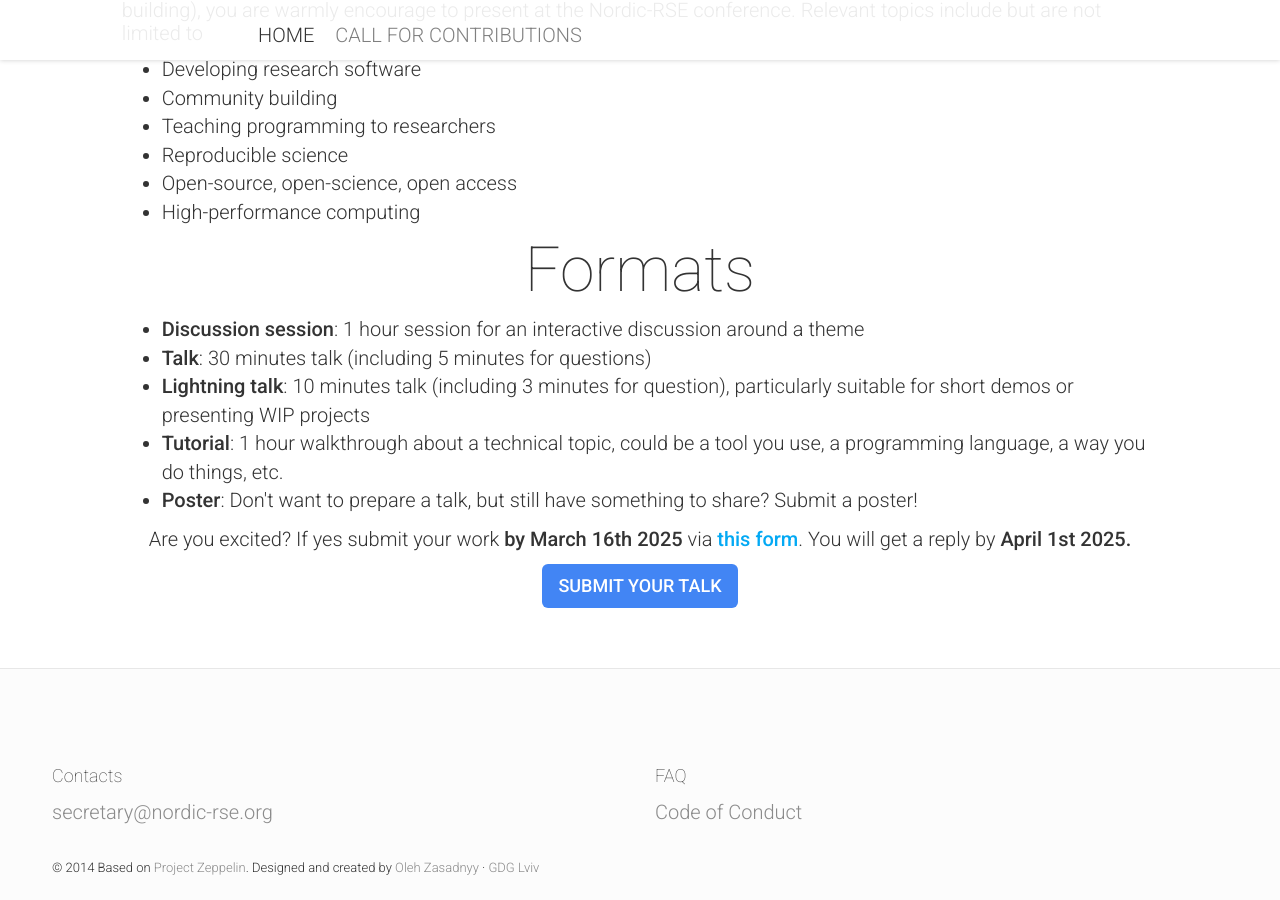
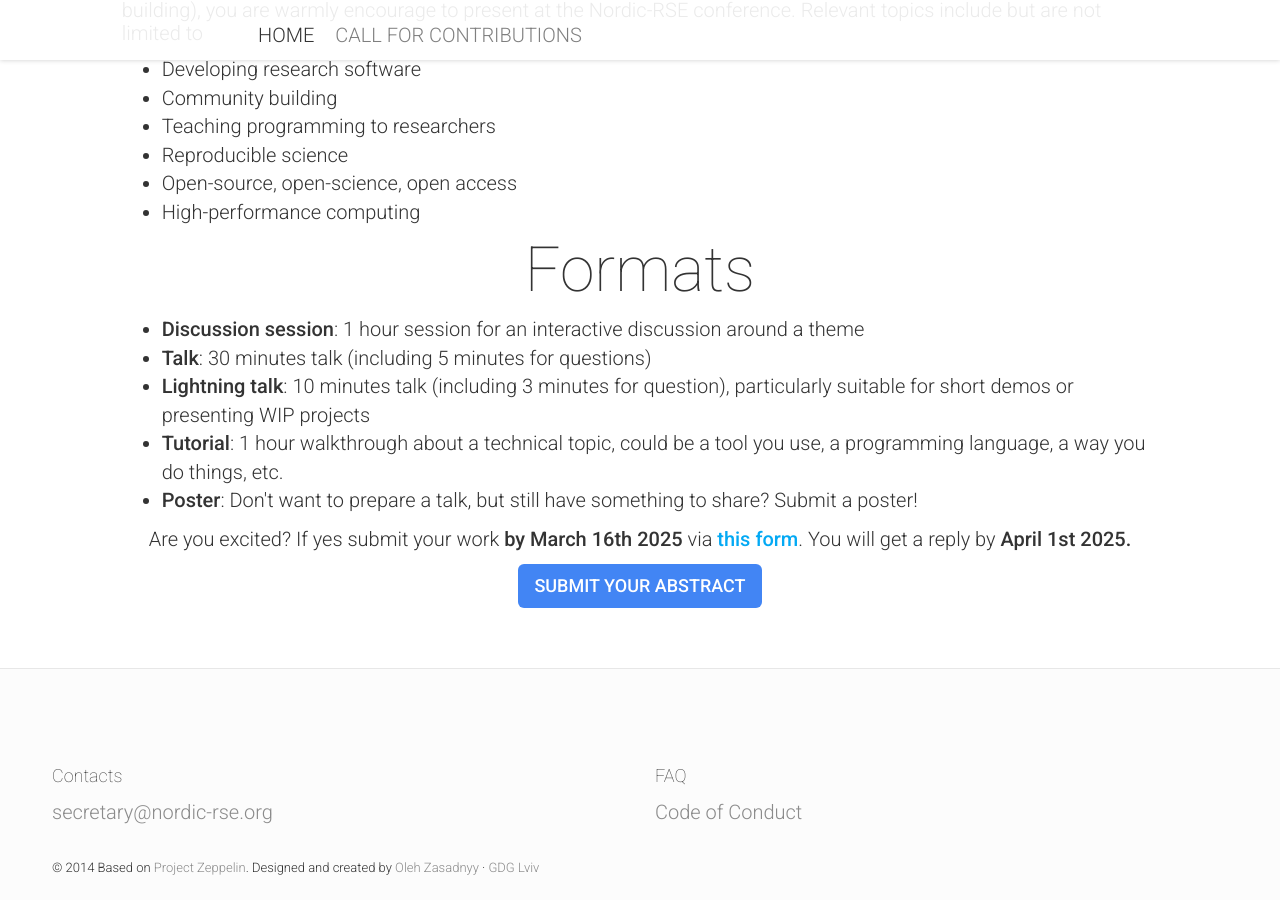
Before and after one commit to nordic-rse/nrse2025, a Jekyll site: the page built from index.html, in a window 1280 px wide and 900 px high, scrolled down 1677 px. Built offline with Jekyll 4.4.1, drawn with Linux system fonts in a browser that asks for light colours; nearby versions of some CDN libraries; comment, search, counter and statistics services are not loaded.

Commit message:
"Submit your talk" -> "Submit your abstract"

```diff
--- a/_includes/cfp.html
+++ b/_includes/cfp.html
@@ -27,7 +27,7 @@
 
             Are you excited? If yes submit your work <b>by March 16th 2025</b> via <a href="https://forms.gle/q6jtNJbBL26PyrGM8"><b>this form</b></a>. You will get a reply by <b>April 1st 2025.</b>
             </p>
-            <a class="btn btn-primary btn-lg" href="https://forms.gle/q6jtNJbBL26PyrGM8" target="_blank" rel="noreferrer noopener" role="button">Submit your talk</a>
+            <a class="btn btn-primary btn-lg" href="https://forms.gle/q6jtNJbBL26PyrGM8" target="_blank" rel="noreferrer noopener" role="button">Submit your abstract</a>
         </div>
     </div>
 </section>
```
